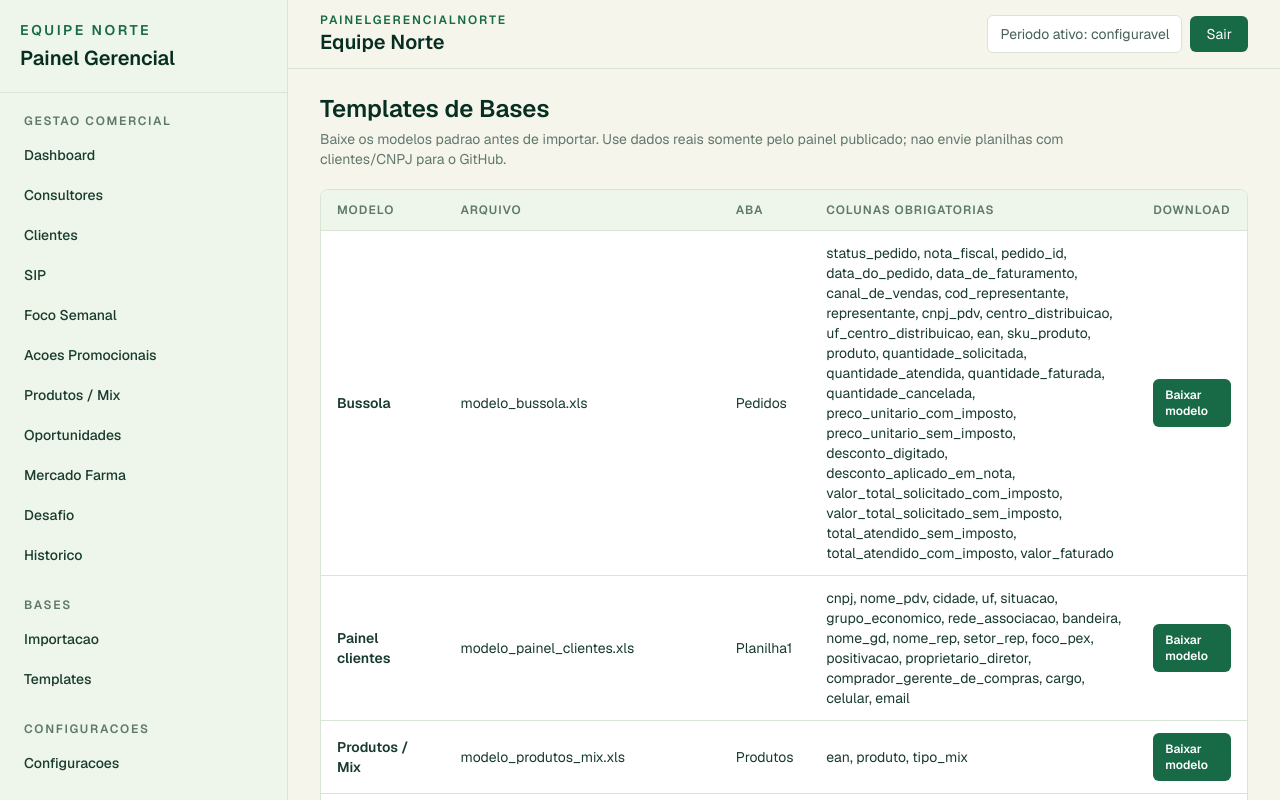
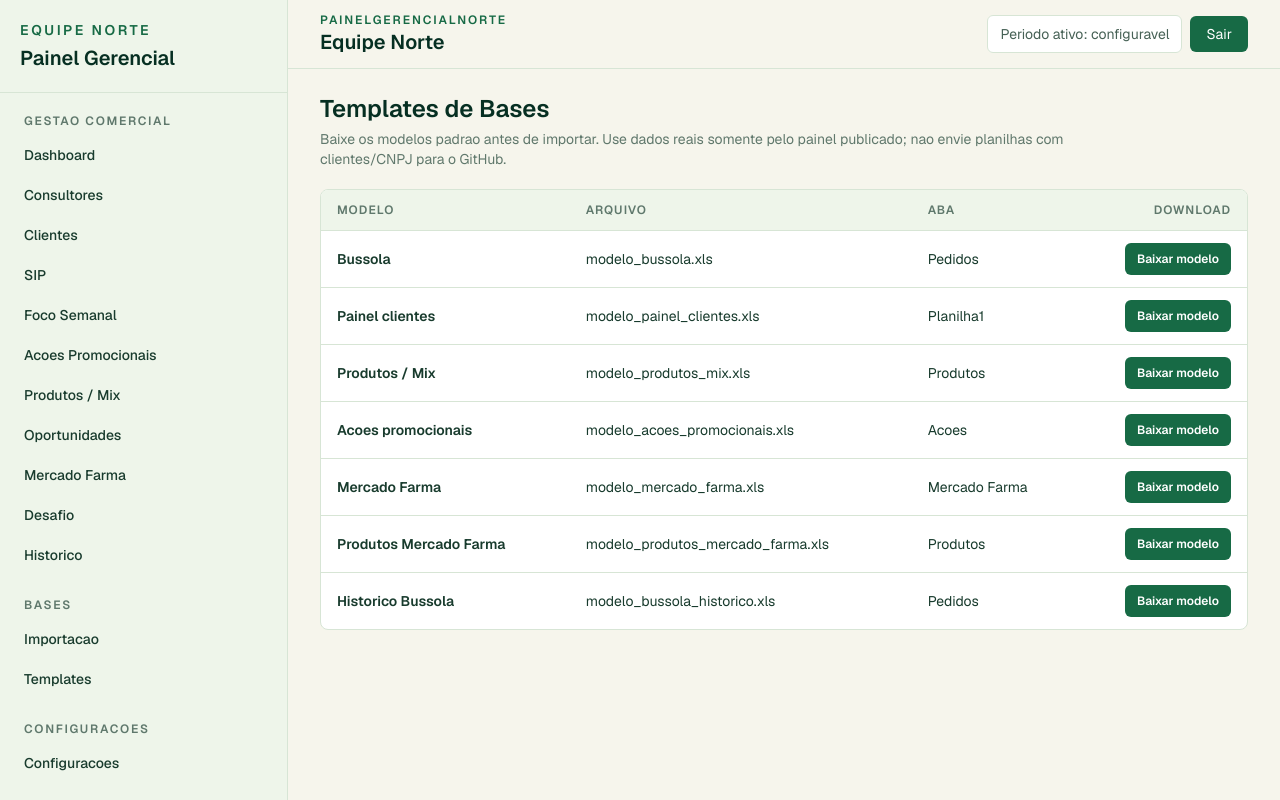
Before and after one commit to mauriciobarrosaguiar/Vendas_Painel_Gerencial_de_Vendas-Saas, a Next.js app in the folder painelgerencialnorte/: page /templates in a window 1280 px wide. Shown: the top 800 px of the page. Built offline with nearby package versions, Linux system fonts and the light colour scheme.

Commit message:
fix: simplify templates table columns

```diff
--- a/painelgerencialnorte/src/components/dashboard/TemplatesTable.tsx
+++ b/painelgerencialnorte/src/components/dashboard/TemplatesTable.tsx
@@ -10,8 +10,7 @@ export function TemplatesTable() {
               <th className="px-4 py-3 font-semibold">Modelo</th>
               <th className="px-4 py-3 font-semibold">Arquivo</th>
               <th className="px-4 py-3 font-semibold">Aba</th>
-              <th className="px-4 py-3 font-semibold">Colunas obrigatorias</th>
-              <th className="px-4 py-3 font-semibold">Download</th>
+              <th className="px-4 py-3 font-semibold text-right">Download</th>
             </tr>
           </thead>
           <tbody>
@@ -20,8 +19,7 @@ export function TemplatesTable() {
                 <td className="px-4 py-3 font-semibold text-[#183b2d]">{template.title}</td>
                 <td className="px-4 py-3 text-[#183b2d]">{template.arquivo}</td>
                 <td className="px-4 py-3 text-[#183b2d]">{template.aba}</td>
-                <td className="px-4 py-3 text-[#183b2d]">{template.colunas.join(", ")}</td>
-                <td className="px-4 py-3">
+                <td className="px-4 py-3 text-right">
                   <a
                     className="focus-ring inline-flex rounded-md bg-primary px-3 py-2 text-xs font-semibold text-white hover:bg-[#0f5838]"
                     href={template.modelUrl}
```
